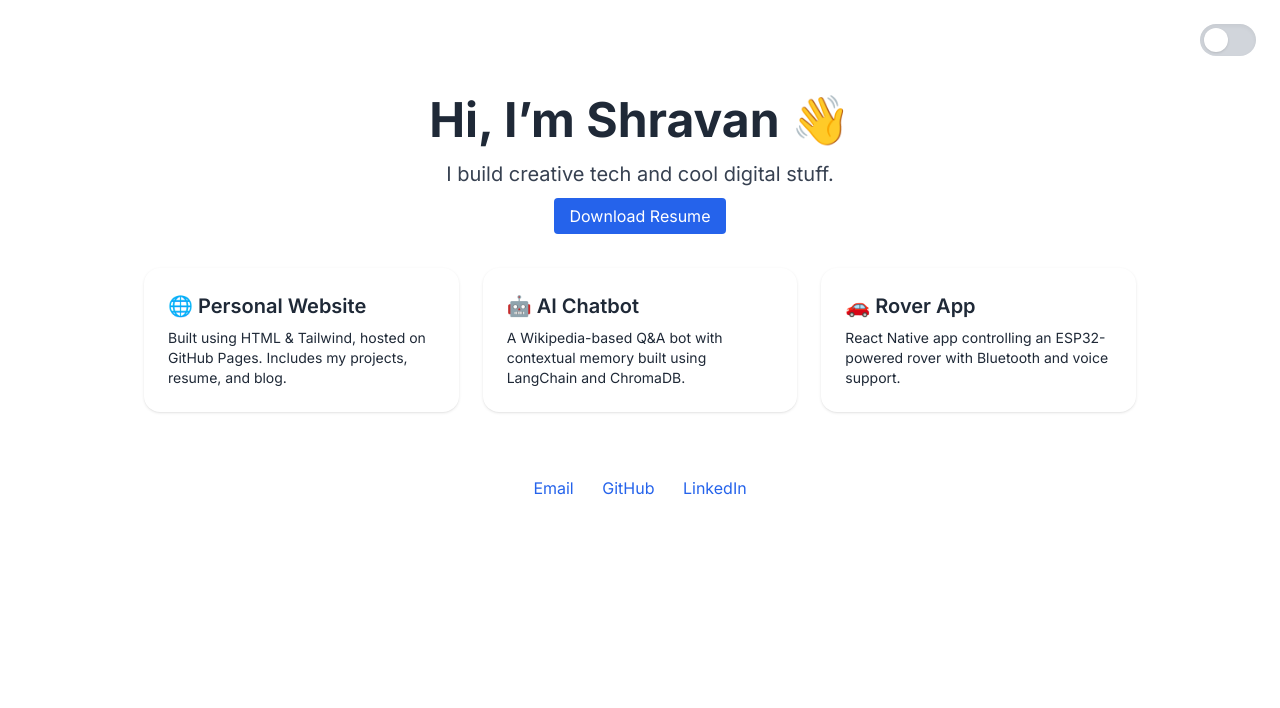
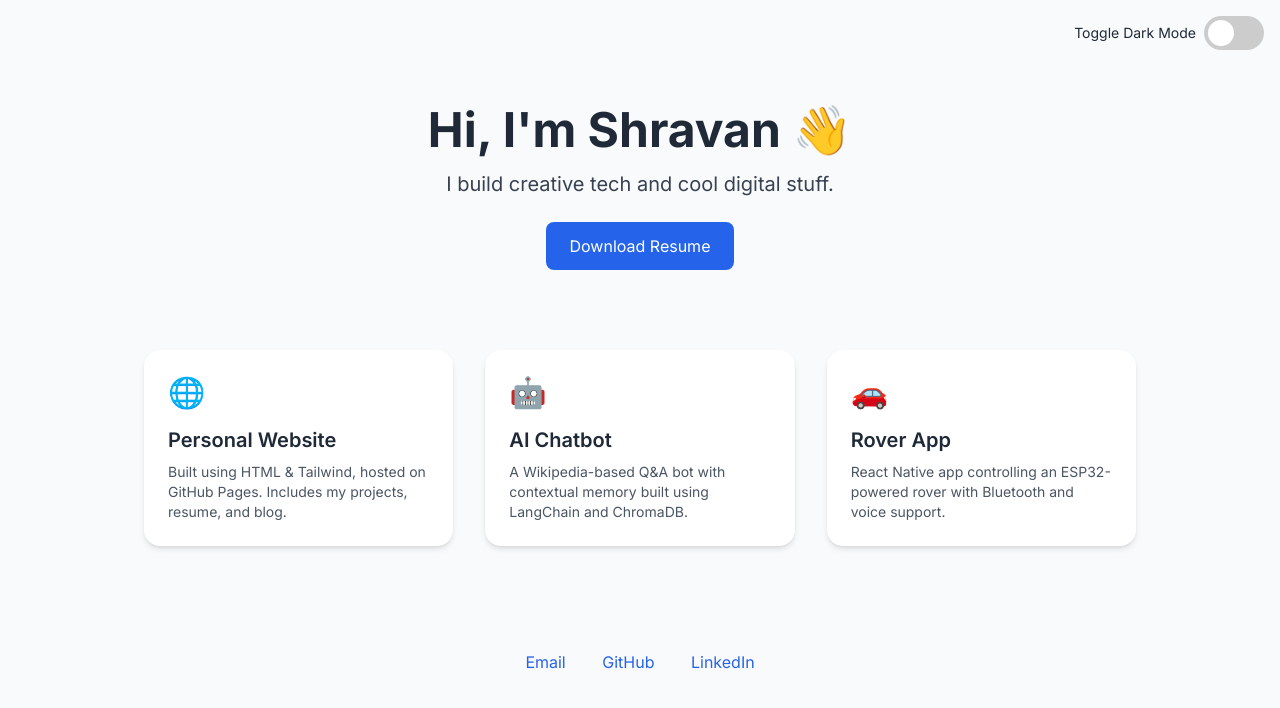
Before and after one commit to ShravanMadhu/shravanmadhu.github.io, a plain HTML site: page index.html in a window 1280 px wide. Drawn offline with nearby package versions, Linux system fonts and the light colour scheme.

Commit message:
Add files via upload

```diff
--- a/index.html
+++ b/index.html
@@ -1,5 +1,5 @@
 <!DOCTYPE html>
-<html lang="en" class="scroll-smooth">
+<html lang="en">
 <head>
   <meta charset="UTF-8" />
   <meta name="viewport" content="width=device-width, initial-scale=1.0" />
@@ -8,99 +8,148 @@
   <!-- Tailwind CSS CDN -->
   <script src="https://cdn.tailwindcss.com"></script>
 
+  <!-- Configure Tailwind dark mode -->
+  <script>
+    tailwind.config = {
+      darkMode: 'class'
+    }
+  </script>
+
   <!-- Inter Font -->
   <link href="https://fonts.googleapis.com/css2?family=Inter:wght@400;600;700&display=swap" rel="stylesheet" />
+
+  <!-- Custom Styles -->
   <style>
     body {
       font-family: 'Inter', sans-serif;
-      transition: background-color 0.3s, color 0.3s;
     }
 
-    html.dark .card {
-      background-color: #374151;
-      color: #f9fafb;
+    /* Dark mode toggle styles */
+    .dark-toggle {
+      position: relative;
+      display: inline-block;
+      width: 60px;
+      height: 34px;
     }
 
-    html.dark .toggle-bg {
+    .dark-toggle input {
+      opacity: 0;
+      width: 0;
+      height: 0;
+    }
+
+    .dark-toggle-slider {
+      position: absolute;
+      cursor: pointer;
+      top: 0;
+      left: 0;
+      right: 0;
+      bottom: 0;
+      background-color: #ccc;
+      transition: .4s;
+      border-radius: 34px;
+    }
+
+    .dark-toggle-slider:before {
+      position: absolute;
+      content: "";
+      height: 26px;
+      width: 26px;
+      left: 4px;
+      bottom: 4px;
+      background-color: white;
+      transition: .4s;
+      border-radius: 50%;
+    }
+
+    input:checked + .dark-toggle-slider {
       background-color: #4b5563;
     }
 
-    html.dark .toggle-circle {
-      transform: translateX(1.5rem);
+    input:checked + .dark-toggle-slider:before {
+      transform: translateX(26px);
     }
   </style>
+</head>
 
-  <!-- AOS Scroll Animations -->
-  <link href="https://unpkg.com/aos@2.3.4/dist/aos.css" rel="stylesheet" />
-</head>
-<body class="bg-white dark:bg-gray-900 text-gray-800 dark:text-gray-100 transition-colors duration-300 min-h-screen p-6">
+<body class="bg-gray-50 text-gray-800 dark:bg-gray-900 dark:text-gray-100 transition-all duration-300">
 
   <!-- Dark Mode Toggle Switch -->
-  <div class="flex justify-end">
-    <div class="relative inline-block w-14 h-8 align-middle select-none transition duration-200 ease-in">
-      <input type="checkbox" id="dark-toggle" class="absolute top-0 left-0 w-full h-full opacity-0 z-10 cursor-pointer" onchange="toggleDark()" />
-      <div class="toggle-bg block w-14 h-8 bg-gray-300 rounded-full shadow-inner transition"></div>
-      <div class="toggle-circle absolute left-1 top-1 bg-white w-6 h-6 rounded-full shadow transform transition-transform duration-300 ease-in-out"></div>
+  <div class="flex justify-end p-4">
+    <div class="flex items-center gap-2">
+      <span class="text-sm dark:text-gray-200">Toggle Dark Mode</span>
+      <label class="dark-toggle">
+        <input type="checkbox" id="darkModeToggle">
+        <span class="dark-toggle-slider"></span>
+      </label>
     </div>
   </div>
 
   <!-- Header -->
-  <header class="text-center py-10" data-aos="fade-down">
-    <h1 class="text-5xl font-bold mb-4">Hi, I’m Shravan 👋</h1>
+  <header class="text-center py-10">
+    <h1 class="text-5xl font-bold mb-4">Hi, I'm Shravan 👋</h1>
     <p class="text-xl text-gray-700 dark:text-gray-300">I build creative tech and cool digital stuff.</p>
-    <div class="mt-4">
-      <a href="resume.pdf" download class="bg-blue-600 text-white px-4 py-2 rounded hover:bg-blue-700 transition">
+    <div class="mt-6">
+      <a href="resume.pdf" download class="bg-blue-600 hover:bg-blue-700 text-white px-6 py-3 rounded-lg transition-colors duration-300 inline-block font-medium">
         Download Resume
       </a>
     </div>
   </header>
 
   <!-- Projects Section -->
-  <main class="max-w-5xl mx-auto grid gap-6 grid-cols-1 md:grid-cols-2 lg:grid-cols-3 px-4">
-    <div class="card bg-white rounded-2xl shadow p-6 hover:scale-105 transition-transform" data-aos="fade-up">
-      <h2 class="text-xl font-semibold mb-2">🌐 Personal Website</h2>
-      <p class="text-sm">Built using HTML & Tailwind, hosted on GitHub Pages. Includes my projects, resume, and blog.</p>
+  <main class="max-w-5xl mx-auto grid gap-8 grid-cols-1 md:grid-cols-2 lg:grid-cols-3 px-4 mt-10">
+    <div class="bg-white dark:bg-gray-800 rounded-2xl shadow-md p-6 hover:scale-105 transition-all duration-300">
+      <div class="text-3xl mb-4">🌐</div>
+      <h2 class="text-xl font-semibold mb-2">Personal Website</h2>
+      <p class="text-gray-600 dark:text-gray-300 text-sm">Built using HTML & Tailwind, hosted on GitHub Pages. Includes my projects, resume, and blog.</p>
     </div>
-    <div class="card bg-white rounded-2xl shadow p-6 hover:scale-105 transition-transform" data-aos="fade-up" data-aos-delay="100">
-      <h2 class="text-xl font-semibold mb-2">🤖 AI Chatbot</h2>
-      <p class="text-sm">A Wikipedia-based Q&A bot with contextual memory built using LangChain and ChromaDB.</p>
+
+    <div class="bg-white dark:bg-gray-800 rounded-2xl shadow-md p-6 hover:scale-105 transition-all duration-300">
+      <div class="text-3xl mb-4">🤖</div>
+      <h2 class="text-xl font-semibold mb-2">AI Chatbot</h2>
+      <p class="text-gray-600 dark:text-gray-300 text-sm">A Wikipedia-based Q&A bot with contextual memory built using LangChain and ChromaDB.</p>
     </div>
-    <div class="card bg-white rounded-2xl shadow p-6 hover:scale-105 transition-transform" data-aos="fade-up" data-aos-delay="200">
-      <h2 class="text-xl font-semibold mb-2">🚗 Rover App</h2>
-      <p class="text-sm">React Native app controlling an ESP32-powered rover with Bluetooth and voice support.</p>
+
+    <div class="bg-white dark:bg-gray-800 rounded-2xl shadow-md p-6 hover:scale-105 transition-all duration-300">
+      <div class="text-3xl mb-4">🚗</div>
+      <h2 class="text-xl font-semibold mb-2">Rover App</h2>
+      <p class="text-gray-600 dark:text-gray-300 text-sm">React Native app controlling an ESP32-powered rover with Bluetooth and voice support.</p>
     </div>
   </main>
 
   <!-- Footer -->
-  <footer class="text-center mt-16 space-x-6 text-blue-600 dark:text-blue-400" data-aos="fade-in">
-    <a href="mailto:shravan@example.com" class="hover:underline">Email</a>
-    <a href="https://github.com/shravanmadhu" target="_blank" class="hover:underline">GitHub</a>
-    <a href="https://linkedin.com/in/shravanmadhu" target="_blank" class="hover:underline">LinkedIn</a>
+  <footer class="text-center mt-20 py-6">
+    <div class="space-x-8">
+      <a href="mailto:shravan@example.com" class="text-blue-600 dark:text-blue-400 hover:underline">Email</a>
+      <a href="https://github.com/shravanmadhu" target="_blank" class="text-blue-600 dark:text-blue-400 hover:underline">GitHub</a>
+      <a href="https://linkedin.com/in/shravanmadhu" target="_blank" class="text-blue-600 dark:text-blue-400 hover:underline">LinkedIn</a>
+    </div>
   </footer>
 
-  <!-- Scripts -->
+  <!-- Simple dark mode script -->
   <script>
-    function toggleDark() {
-      const html = document.documentElement;
-      html.classList.toggle('dark');
-      localStorage.setItem('theme', html.classList.contains('dark') ? 'dark' : 'light');
+    // Wait for DOM to be fully loaded
+    document.addEventListener('DOMContentLoaded', function() {
+      // Get the toggle element
+      const darkModeToggle = document.getElementById('darkModeToggle');
 
-      const toggle = document.getElementById('dark-toggle');
-      if (toggle) toggle.checked = html.classList.contains('dark');
-    }
+      // Check for saved theme preference
+      if (localStorage.getItem('darkMode') === 'enabled') {
+        document.documentElement.classList.add('dark');
+        darkModeToggle.checked = true;
+      }
 
-    // On page load
-    if (localStorage.getItem('theme') === 'dark') {
-      document.documentElement.classList.add('dark');
-      const toggle = document.getElementById('dark-toggle');
-      if (toggle) toggle.checked = true;
-    }
-  </script>
-
-  <!-- AOS Animations JS -->
-  <script src="https://unpkg.com/aos@2.3.4/dist/aos.js"></script>
-  <script>
-    AOS.init();
+      // Add toggle event listener
+      darkModeToggle.addEventListener('change', function() {
+        if (this.checked) {
+          document.documentElement.classList.add('dark');
+          localStorage.setItem('darkMode', 'enabled');
+        } else {
+          document.documentElement.classList.remove('dark');
+          localStorage.setItem('darkMode', 'disabled');
+        }
+      });
+    });
   </script>
 </body>
 </html>
```
